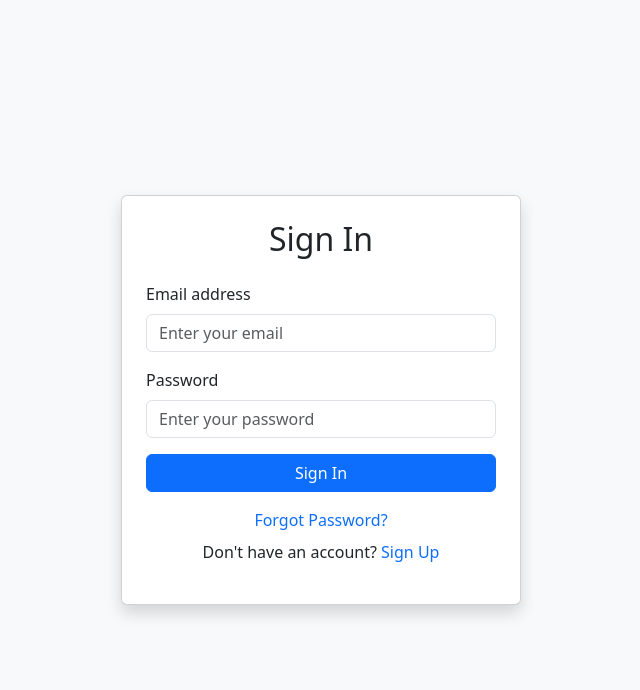
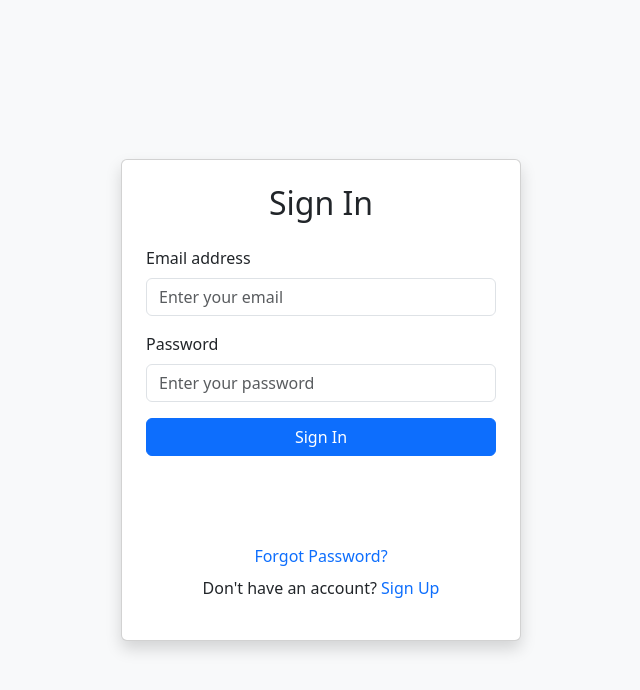
Before and after one commit to shahar-shabtay/web-project-frontend, a React (Vite) app: page /signin in a window 1280 px wide. Shown: the top 690 px of the page, without its empty margins (319-959 px from the left). Built offline with nearby package versions, Linux system fonts and the light colour scheme.

Commit message:
first try

```diff
--- a/package.json
+++ b/package.json
@@ -10,6 +10,7 @@
     "preview": "vite preview"
   },
   "dependencies": {
+    "@react-oauth/google": "^0.12.1",
     "axios": "^1.7.9",
     "bootstrap": "^5.3.3",
     "js-cookie": "^3.0.5",
--- a/src/components/signIn.tsx
+++ b/src/components/signIn.tsx
@@ -1,6 +1,13 @@
 import React, { useState } from 'react';
 import { useNavigate } from 'react-router-dom';
 import Cookies from 'js-cookie';
+import { GoogleOAuthProvider, GoogleLogin } from '@react-oauth/google';
+
+interface GoogleCredentialResponse {
+  credential: string;
+  clientId: string;
+  select_by: string;
+}
 
 const SignIn: React.FC<{ onSignIn: () => void }> = ({ onSignIn }) => {
   const [email, setEmail] = useState('');
@@ -25,19 +32,16 @@ const SignIn: React.FC<{ onSignIn: () => void }> = ({ onSignIn }) => {
       });
 
       if (response.ok) {
-
-        // Save the token in cookies
         const data = await response.json();
         Cookies.set('accessToken', data.accessToken, { path: '/', secure: true, sameSite: 'Strict' });
         Cookies.set('refreshToken', data.refreshToken, { path: '/', secure: true, sameSite: 'Strict' });
 
-        console.log(Cookies.get('accessToken'))
+        console.log(Cookies.get('accessToken'));
 
-        onSignIn(); // Update the authentication state
+        onSignIn();
         setSuccess('Login successful! Redirecting...');
         setError('');
         setTimeout(() => navigate('/'), 2000);
-
       } else {
         setSuccess('');
         setError('Email or password is not correct.');
@@ -49,7 +53,23 @@ const SignIn: React.FC<{ onSignIn: () => void }> = ({ onSignIn }) => {
     }
   };
 
+  const handleGoogleLoginSuccess = (credentialResponse: GoogleCredentialResponse) => {
+    console.log('Google Login Success:', credentialResponse);
+    Cookies.set('accessToken', credentialResponse.credential, { path: '/', secure: true, sameSite: 'Strict' });
+
+    // Handle Google login response here (e.g., send to backend for verification)
+    onSignIn();
+    setSuccess('Google login successful! Redirecting...');
+    setTimeout(() => navigate('/'), 2000);
+  };
+
+  const handleGoogleLoginFailure = () => {
+    console.log('Google Login Failed');
+    setError('Google login failed. Please try again.');
+  };
+
   return (
+    <GoogleOAuthProvider clientId="820021502901-rc6goqvsie6bhuh2f530gralprmjk7ll.apps.googleusercontent.com">
       <div className="d-flex justify-content-center align-items-center vh-100 bg-light">
         <div className="card shadow p-4" style={{ width: '100%', maxWidth: '400px' }}>
           <h2 className="text-center mb-4">Sign In</h2>
@@ -80,8 +100,14 @@ const SignIn: React.FC<{ onSignIn: () => void }> = ({ onSignIn }) => {
                 required
               />
             </div>
-          <button type="submit" className="btn btn-primary w-100">Sign In</button>
+            <button type="submit" className="btn btn-primary w-100 mb-3">Sign In</button>
           </form>
+          <div className="text-center mb-3">
+            <GoogleLogin
+              onSuccess={handleGoogleLoginSuccess}
+              onError={handleGoogleLoginFailure}
+            />
+          </div>
           <div className="mt-3 text-center">
             <a href="/forgot-password" className="text-decoration-none">Forgot Password?</a>
             <p className="mt-2">
@@ -90,6 +116,7 @@ const SignIn: React.FC<{ onSignIn: () => void }> = ({ onSignIn }) => {
           </div>
         </div>
       </div>
+    </GoogleOAuthProvider>
   );
 };
 
```
Also changed, not shown: 1 other file (tests, documents, lock files or other folders). Lines whose indentation alone changed are shown as unchanged.
